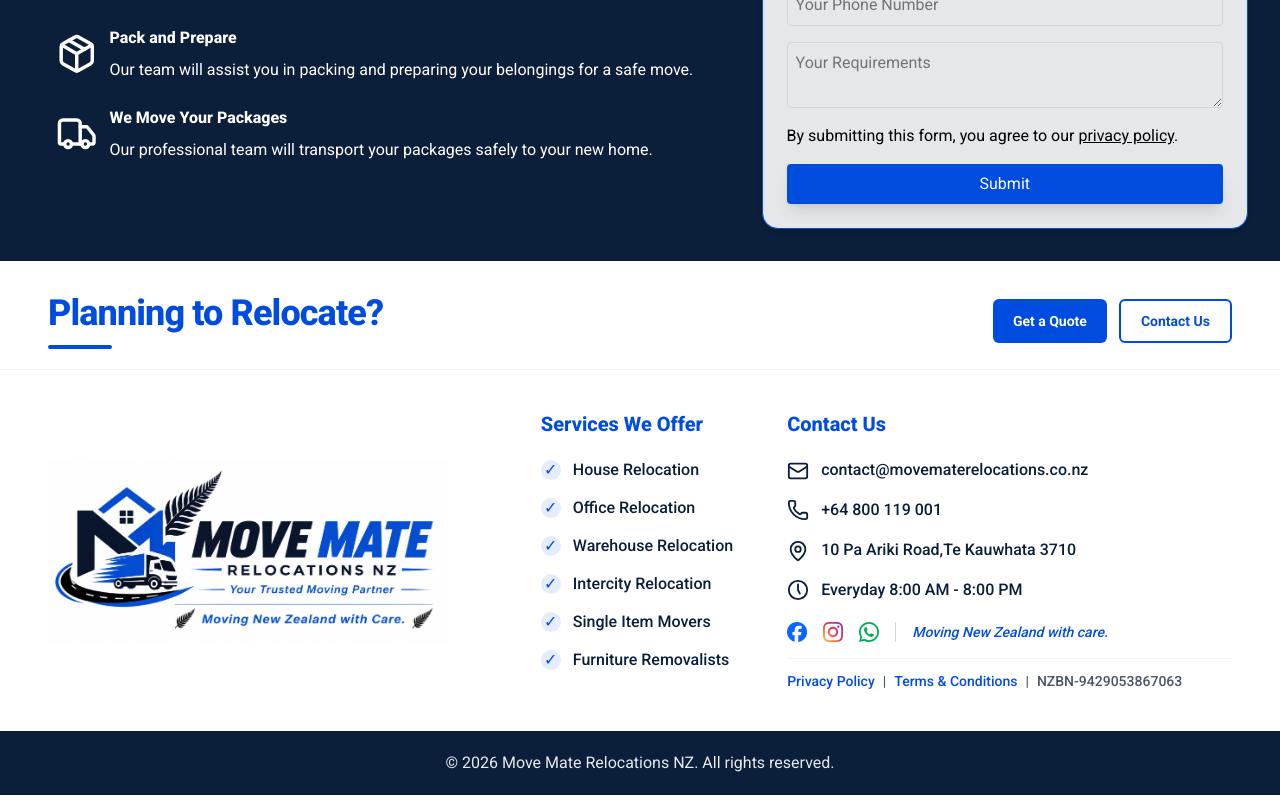
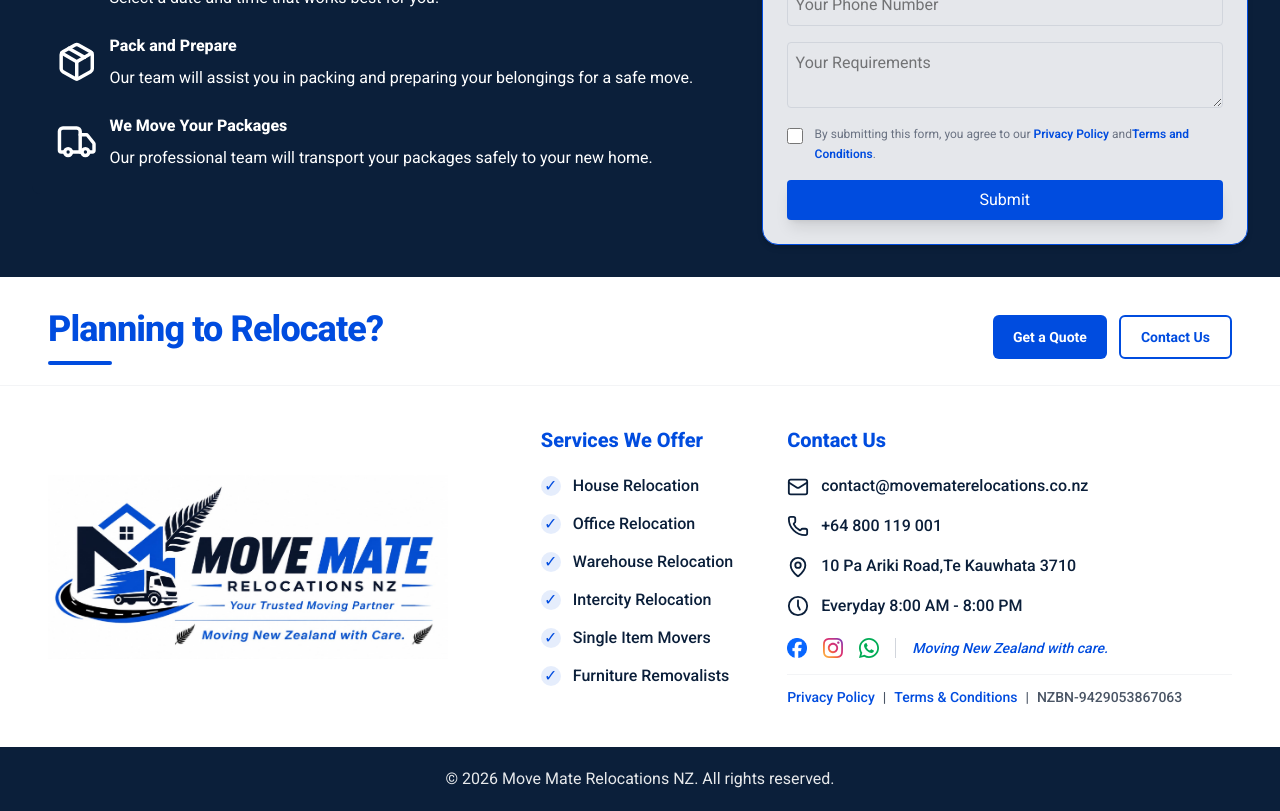
Before and after one commit to Gursimran-Singh-dcsa/move-mate, a Next.js app: page / in a window 1280 px wide. Shown: the part 3080-3891 px from the top of the page. Built offline with nearby package versions, Linux system fonts and the light colour scheme.

Commit message:
Add: changes

```diff
--- a/app/get-a-quote/page.tsx
+++ b/app/get-a-quote/page.tsx
@@ -301,6 +301,13 @@ export default function GetAQuotePage() {
                       className="font-semibold text-primary hover:underline"
                     >
                       Privacy Policy
+                    </Link>{" "}
+                    and
+                    <Link
+                      href="/terms-and-conditions"
+                      className="font-semibold text-primary hover:underline"
+                    >
+                      Terms and Conditions
                     </Link>
                     .
                   </span>
--- a/shared/components/StepsAndQuote.tsx
+++ b/shared/components/StepsAndQuote.tsx
@@ -1,5 +1,6 @@
 "use client";
 
+import Link from "next/link";
 import { useMemo } from "react";
 
 const Steps = () => {
@@ -197,7 +198,31 @@ const Quote = () => {
           placeholder="Your Requirements"
           className="p-2 border border-gray-300 rounded"
         />
-        <span>By submitting this form, you agree to our <a href="/terms" className="underline">privacy policy</a>.</span>
+        <label className="flex items-start gap-3 text-xs leading-5 text-gray-500">
+          <input
+            type="checkbox"
+            required
+            className="mt-1 h-4 w-4 shrink-0 accent-primary"
+          />
+
+          <span>
+            By submitting this form, you agree to our{" "}
+            <Link
+              href="/privacy-policy"
+              className="font-semibold text-primary hover:underline"
+            >
+              Privacy Policy
+            </Link>{" "}
+            and
+            <Link
+              href="/terms-and-conditions"
+              className="font-semibold text-primary hover:underline"
+            >
+              Terms and Conditions
+            </Link>
+            .
+          </span>
+        </label>
         <button
           type="submit"
           className="p-2 bg-primary text-white rounded cursor-pointer hover:scale-101 transition-colors duration-300 shadow-lg"
```
Lines whose indentation alone changed are shown as unchanged.
